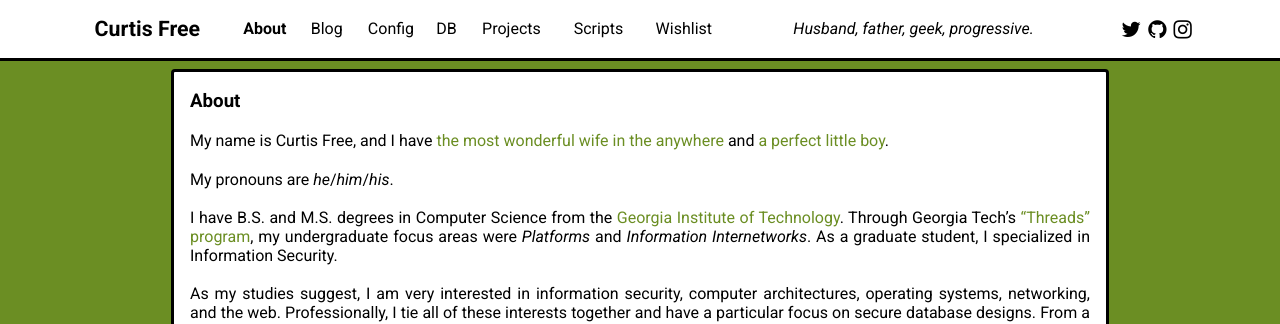
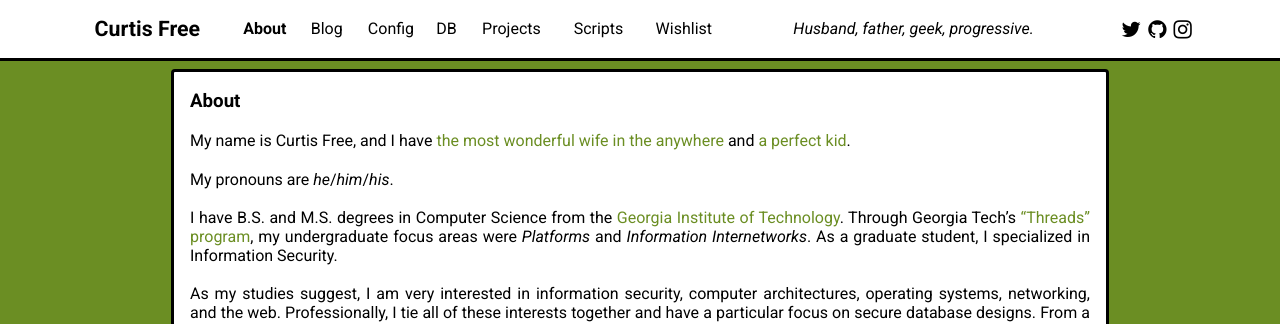
Before and after one commit to cfree3/curtisfree.com, a Jekyll site: the page built from about/index.md, in a window 1280 px wide. Shown: the top 324 px of the page. Built offline with Jekyll 4.4.1, drawn with Linux system fonts in a browser that asks for light colours; nearby versions of some CDN libraries.

Commit message:
Update verbiage referring to my child

```diff
--- a/about/index.md
+++ b/about/index.md
@@ -3,7 +3,7 @@ title:  About
 layout: default
 ---
 My name is Curtis Free, and I have [the most wonderful wife in the anywhere][curtisandrebecca]
-and [a perfect little boy][matthewdrakefree].
+and [a perfect kid][matthewdrakefree].
 
 My pronouns are _he_/_him_/_his_.
 
```
